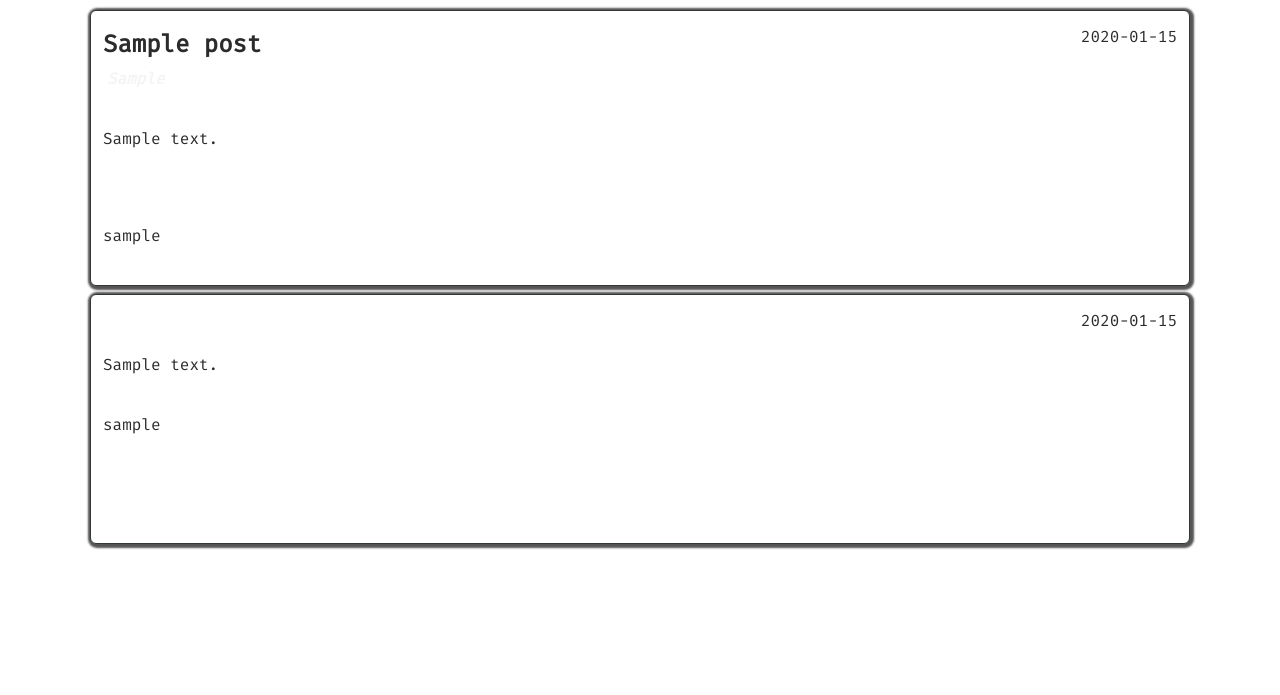
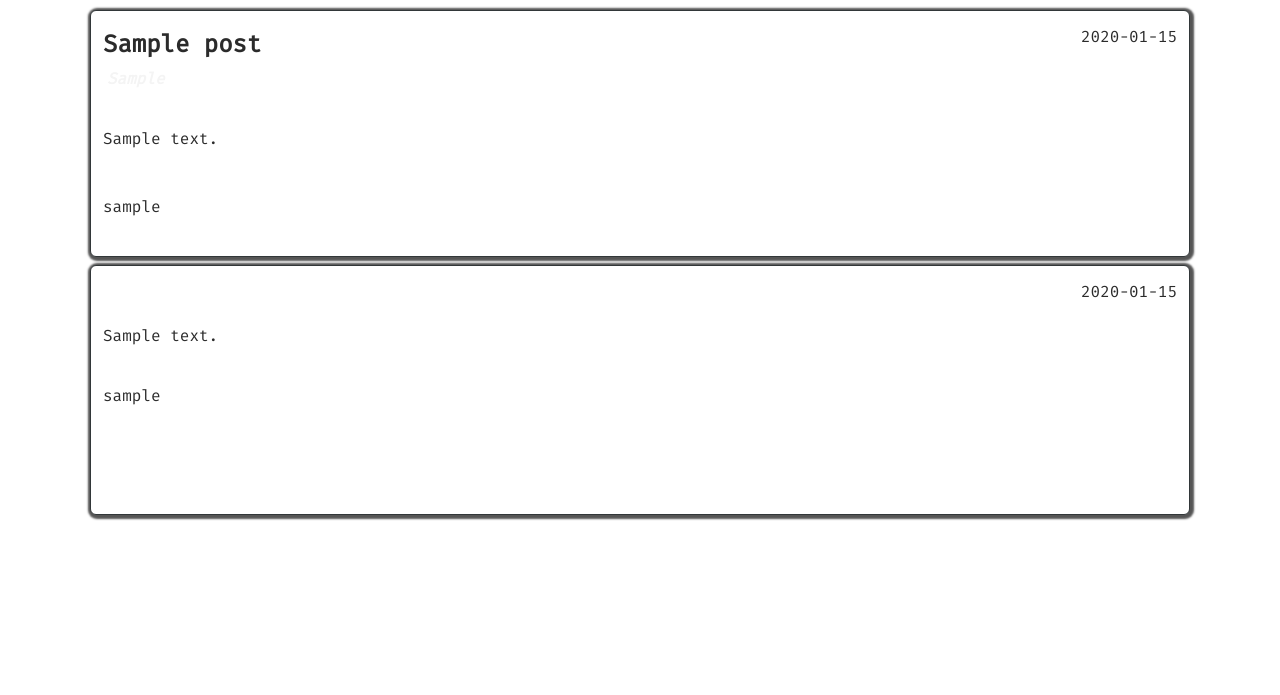
Before and after one commit to brandon-wallace/fstack-forum, a Flask app: page /post/1 in a window 1280 px wide. Shown: the part 327-1022 px from the top of the page. Run offline with Flask 2, Linux system fonts and the light colour scheme; tables that the repository leaves empty hold one stand-in row (values such as "Sample post"); some libraries are stand-ins or nearby versions.

Commit message:
Adjust spacing

```diff
--- a/application/static/css/style.css
+++ b/application/static/css/style.css
@@ -817,10 +817,6 @@ input.input__field {
     display: inline-block;
 }
 
-.tile__content {
-    min-height: 250px;
-}
-
 .tile__header,
 .comment__header {
     display: -webkit-box;
@@ -834,6 +830,7 @@ input.input__field {
 .tile__content,
 .comment__content {
     height: 100%;
+    min-height; 250px;
     display: -webkit-box;
     display: -ms-flexbox;
     display: flex;
```
